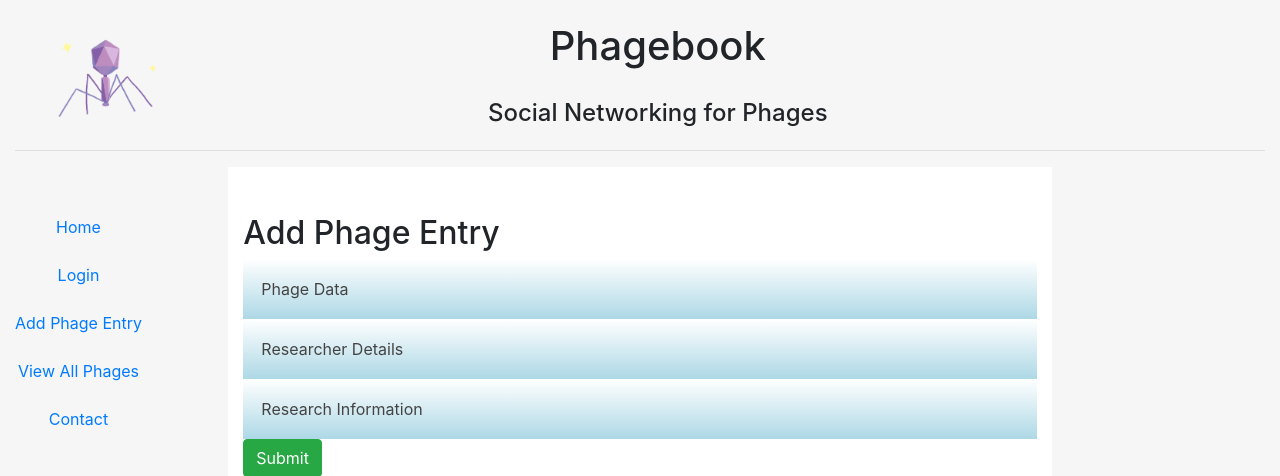
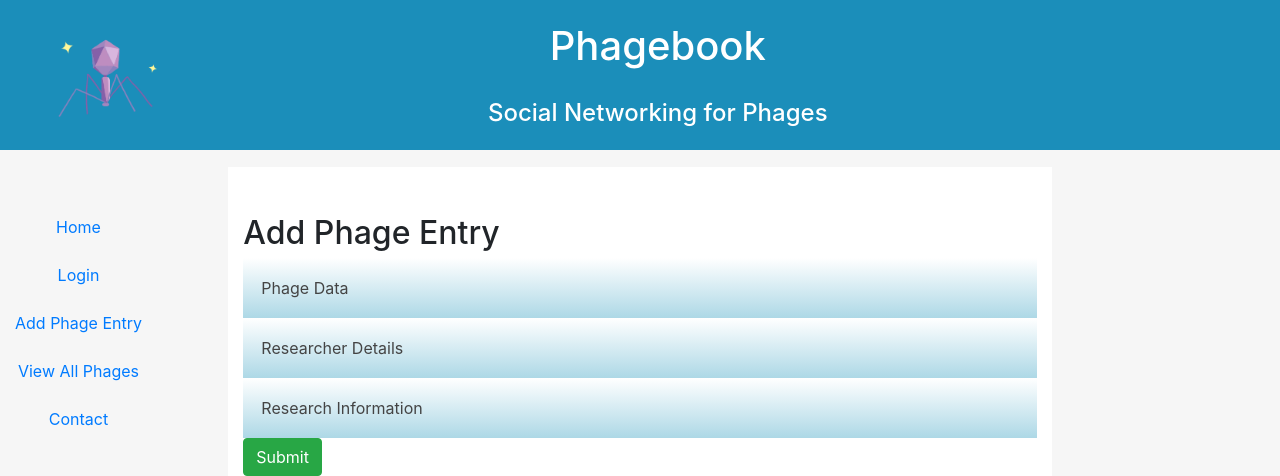
Before and after one commit to apoorvkumar91/phage-bank, a Django app: page /add/ in a window 1280 px wide. Shown: the top 476 px of the page. Run offline with Django 3.2, Linux system fonts and the light colour scheme; parts of the project's set-up code (start-up, migrations or seed data) failed here and were passed over; some libraries are stand-ins or nearby versions.

Commit message:
Changes to fix the header while body scrolls for long body and minor cosmetic changes

```diff
--- a/homeapp/templates/homeapp/header.html
+++ b/homeapp/templates/homeapp/header.html
@@ -17,8 +17,8 @@
 </head>
 
 <body class="body" style="background-color:#f6f6f6">
-	<div class="container-fluid" style="min-height:95%; ">
-		<div class="row">
+	<div class="container-fluid" style="min-height:95%;">
+		<div class="row"  style="position:fixed; width: 100%; top: 0; height: 150px; background: #1B8EBA; color: white;z-index: 10;">
 			  <div class="col-sm-2">
 				  <br>
 				  <center>
@@ -44,7 +44,7 @@
                   </div>
               </div>
 		</div><hr>
-
+		<div style="margin-bottom: 150px;"></div>
 		<div class="row">
 		  <div class="col-sm-2">
 		  <br>
```
